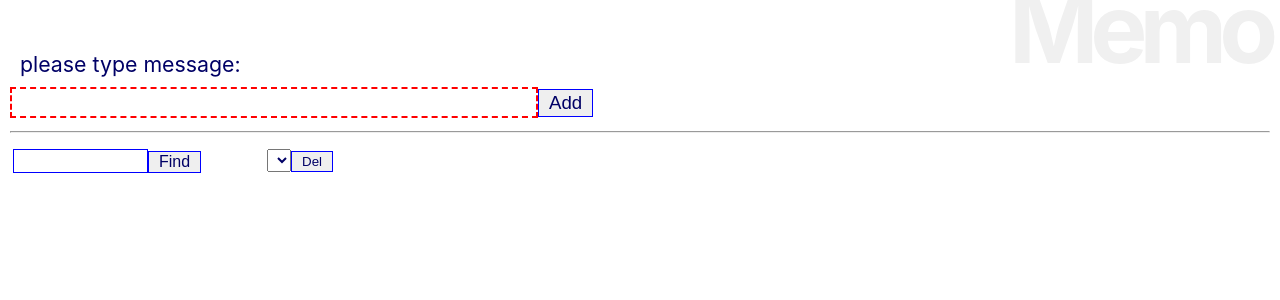
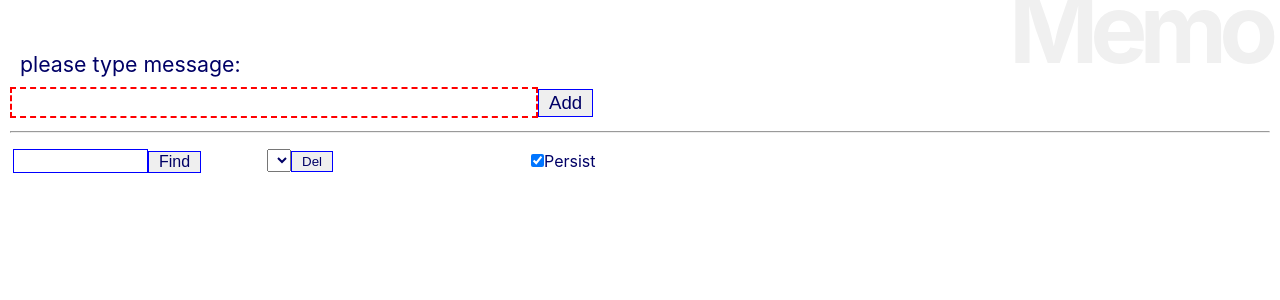
Before and after one commit to mkmy1123/React-practice, a React (Create React App) app in the folder react_app/: page / in a window 1280 px wide. Shown: the top 300 px of the page. Built offline with nearby package versions, Linux system fonts and the light colour scheme.

Commit message:
メモアプリ永続化を任意に変更

```diff
--- a/react_app/src/App.js
+++ b/react_app/src/App.js
@@ -5,6 +5,7 @@
 import AddForm from './memo/AddForm';
 import FindForm from './memo/FindForm';
 import DelForm from './memo/DelForm';
+import PersistForm from './memo/PersistForm';
 
 class App extends Component {
 td = {
@@ -24,6 +25,7 @@
         <table><tbody><tr>
           <td style={this.td}><FindForm /></td>
           <td style={this.td}><DelForm /></td>
+          <td style={this.td}><PersistForm /></td>
         </tr></tbody></table>
         <Memo />
       </div>
--- /dev/null
+++ b/react_app/src/memo/PersistForm.js
@@ -0,0 +1,47 @@
+import React, { Component } from 'react';
+import { connect } from 'react-redux';
+import pstore from '../index';
+
+class PersistForm extends Component {
+  check = {
+    margin:"5px 0px"
+  }
+  label = {
+    fontSize:"12pt",
+    color:'#006',
+    padding:"2px 10px"
+  }
+
+  constructor(props){
+    super(props);
+    this.state = {
+      check: 'on',
+    }
+    this.doChange = this.doChange.bind(this);
+  }
+
+  doChange(e){
+    let f = e.target.checked;
+    this.setState({
+      check: f ? 'on' : ''
+    });
+    if (f){
+      pstore.persist();
+      pstore.flush();
+    } else {
+      pstore.pause();
+    }
+  }
+
+  render(){
+    return (
+      <div>
+        <label style={this.label}>
+        <input type="checkbox" id="check" size="40" onChange={this.doChange} style={this.check} checked={this.state.check} />
+        Persist</label>
+      </div>
+    )
+  }
+}
+
+export default connect ((state)=>state)(PersistForm);
```
